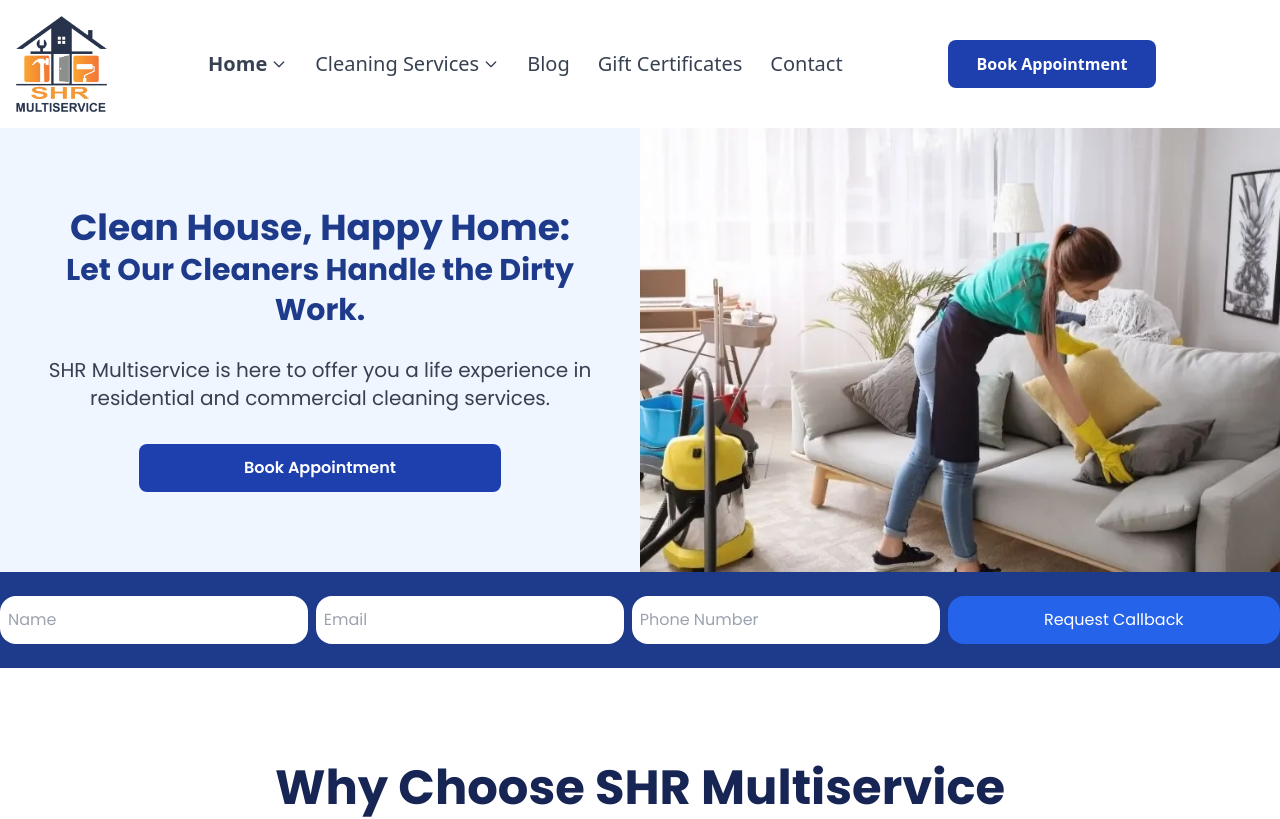
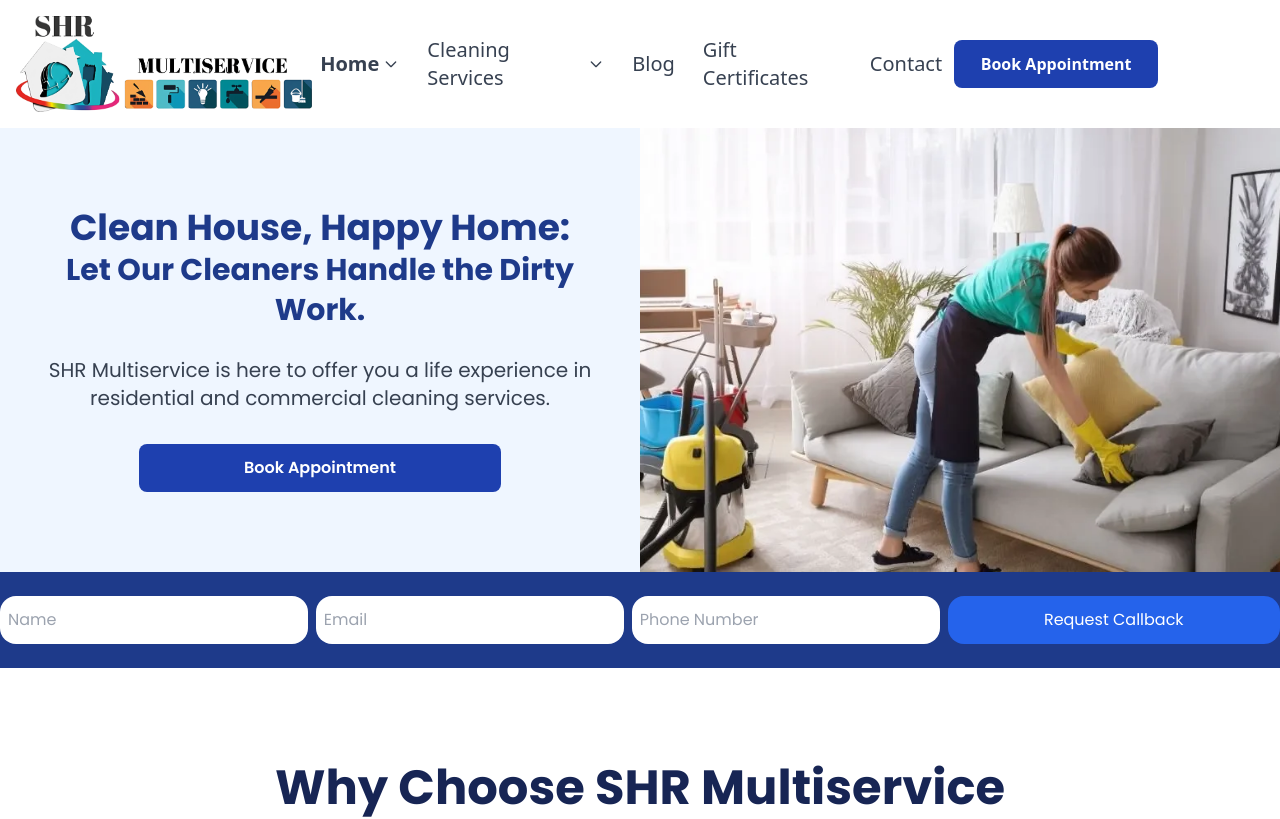
Before and after one commit to GerardoARHernandez/MaidOnCallPage, a React (Vite) app: page / in a window 1280 px wide. Shown: the top 819 px of the page. Built offline with nearby package versions, Linux system fonts and the light colour scheme.

Commit message:
Cambio logo

```diff
--- a/src/components/Nav/Header.jsx
+++ b/src/components/Nav/Header.jsx
@@ -199,7 +199,7 @@ const Header = () => {
           {/* Logo */}
           <a href="/">
             <img
-              src="/Logo_SHR_Multi.png" // Ruta de la imagen del logo
+              src="/Lgo_SHR.png" // Ruta de la imagen del logo
               alt="SHR Multiservice Logo"
               className="h-24 w-auto" // Ajusta el tamaño del logo
             />
```
Also changed, not shown: public/Lgo_SHR.png (added).
